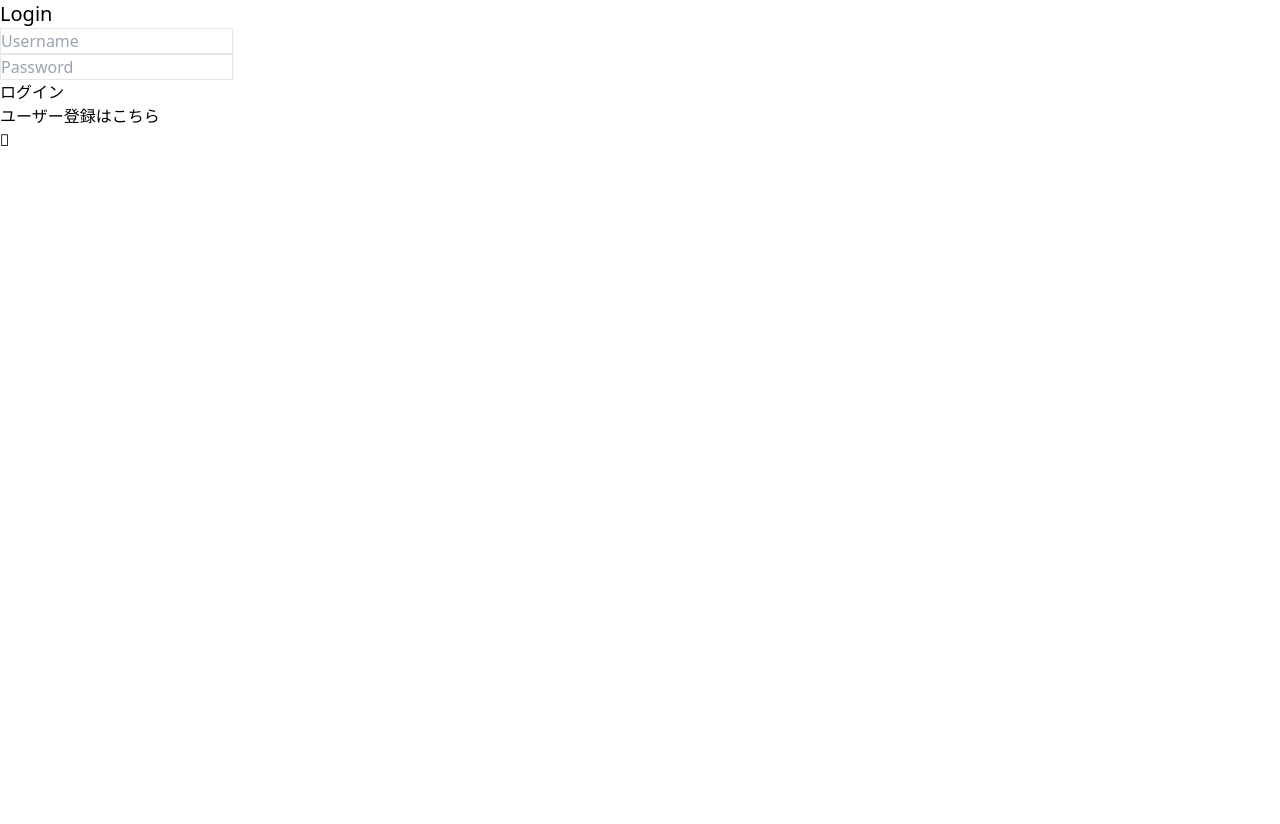
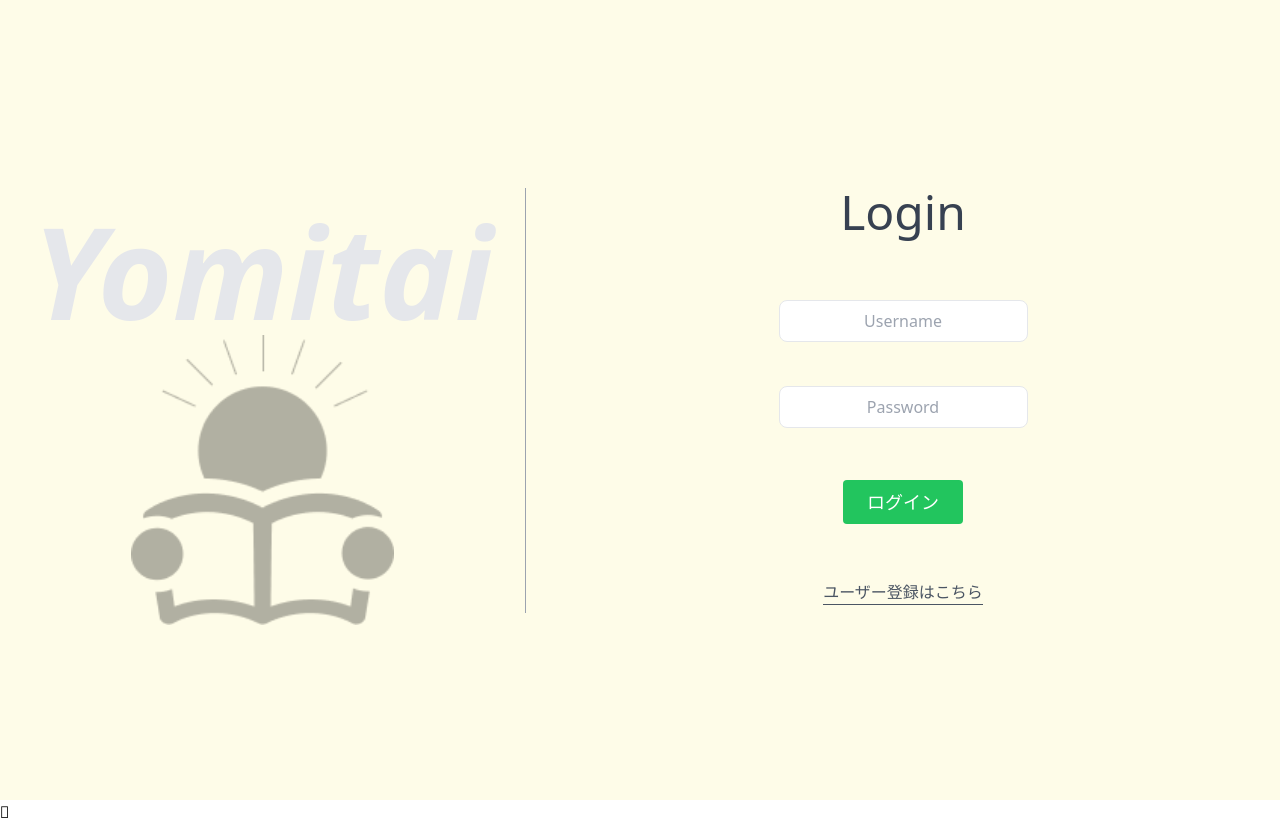
Before and after one commit to Hackathon-2024spring/yomitai, a React (Vite) app in the folder frontend/app/: page /login in a window 1280 px wide. Before the commit the page ends 800 px from the top, so only its background shows below. Built offline with nearby package versions, Linux system fonts and the light colour scheme.

Commit message:
[Update]ログインページにtailwindによるスタイルを充てました。

```diff
--- a/frontend/app/src/pages/login.tsx
+++ b/frontend/app/src/pages/login.tsx
@@ -25,31 +25,75 @@ export default function Login() {
   const onSubmit: SubmitHandler<LoginForm> = (data) => console.log(data);
 
   return (
-    <div>
-      <h1 className="text-xl">Login</h1>
-      <form onSubmit={handleSubmit(onSubmit)}>
-        <div>
+    <>
+      <div className="h-screen w-screen flex flex-col md:flex-row items-center flex-grow bg-yellow-50 divide-x divide-gray-400">
+        <div className="flex flex-col items-center">
+          <div className="italic font-black text-9xl text-gray-200 mx-8 mt-8">
+            Yomitai
+          </div>
+          <img
+            src="../public/img/Yomitai_icon.png"
+            alt="Yomitai_icon"
+            className="md:w-1/2 lg:max-w-lg"
+          />
+        </div>
+        <div className="container flex flex-col items-center">
+          <h1 className="text-5xl mb-8 text-gray-700 text-center">Login</h1>
+          <div className="flex flex-col items-center">
+            <form
+              onSubmit={handleSubmit(onSubmit)}
+              className="flex flex-col items-center p-8"
+            >
+              <div className="mb-4 container flex flex-col items-center">
                 <input
                   id="username"
-            className="border"
                   {...register("username", { required: true })}
                   placeholder="Username"
+                  className="border rounded-lg p-2 text-center"
                 />
-          {errors.username && <span>{errors.username.message}</span>}
+                {/* エラーメッセージがあれば表示、なければ非表示要素を配置。要素の位置ずれ防止のため。 */}
+                {errors.username && (
+                  <div className="text-red-500 mt-1">
+                    {errors.username.message}
                   </div>
-        <div>
+                )}
+                {!errors.username && (
+                  <div className="text-red-500 mt-1 invisible">*</div>
+                )}
+              </div>
+              <div className="mb-4 container flex flex-col items-center">
                 <input
                   id="password"
-            className="border"
+                  className="border rounded-lg p-2 text-center"
                   {...register("password", { required: true })}
                   type="password"
                   placeholder="Password"
                 />
-          {errors.password && <span>{errors.password.message}</span>}
+                {errors.password && (
+                  <div className="text-red-500 mt-1">
+                    {errors.password.message}
                   </div>
-        <button type="submit">ログイン</button>
+                )}
+                {!errors.password && (
+                  <div className="text-red-500 mt-1 invisible">*</div>
+                )}
+              </div>
+              <button
+                type="submit"
+                className="text-white bg-green-500 my-2 py-2 px-6 rounded text-lg hover:bg-green-600 duration-300 mx-auto"
+              >
+                ログイン
+              </button>
             </form>
-      <Link to="/signup">ユーザー登録はこちら</Link>
           </div>
+          <Link
+            to="/signup"
+            className="mt-4 text-gray-600 border-b border-gray-600 hover:text-green-500 hover:border-green-500 my-2"
+          >
+            ユーザー登録はこちら
+          </Link>
+        </div>
+      </div>
+    </>
   );
 }
```
Also changed, not shown: frontend/app/public/img/Yomitai_Icon.png (added). Lines whose indentation alone changed are shown as unchanged.
